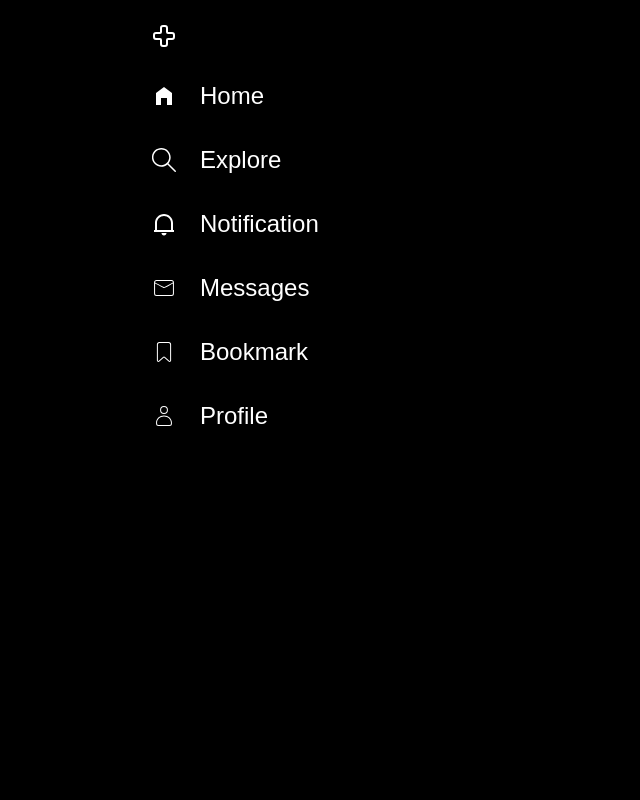
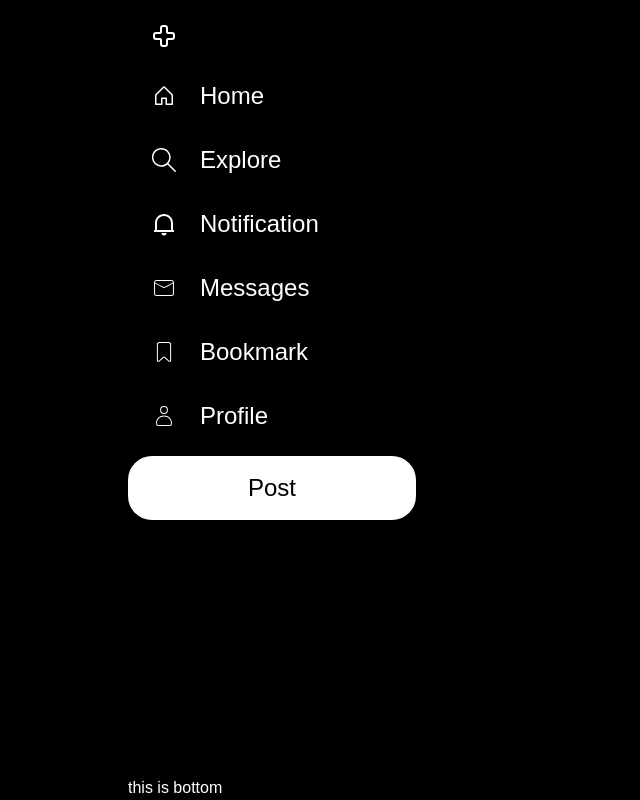
Before and after one commit to thorsanchez/Xclone, a Next.js app: page / in a window 1280 px wide. Shown: the whole page, without its empty margins (0-640 px from the left). Built offline with nearby package versions, Linux system fonts and the light colour scheme.

Commit message:
bæta við post takka

```diff
--- a/src/app/page.tsx
+++ b/src/app/page.tsx
@@ -6,17 +6,17 @@ import { CiBookmark } from "react-icons/ci";
 import { CiUser } from "react-icons/ci";
 import Link from "next/link";
 import { LuCross } from "react-icons/lu";
-
+import { PiHouse } from "react-icons/pi";
 
 //https://react-icons.github.io/react-icons/
 const navigation_items = [
   {
-    title:"x",
-    icon:LuCross,
+    title: "x",
+    icon: LuCross,
   },
   {
     title: "Home",
-    icon: MdHomeFilled,
+    icon: PiHouse,
   },
   {
     title: "Explore",
@@ -44,7 +44,8 @@ const Home = () => {
     <div className="w-full h-full flex justify-center items-center relative bg-black">
       <div className="max-w-screen-lg w-full h-full flex relative">
         {/* left sidebar*/}
-        <section className="fixed w-72 flex flex-col h-screen space-y-4 my-4">
+        <section className="fixed w-72 flex flex-col item-stretch h-screen space-y-4">
+          <div className="flex flex-col item-stretch h-screen space-y-4 mt-4">
             {navigation_items.map((item) => (
               <Link
                 className="hover:bg-white/10 text-2xl transition duration-200 flex items-center justify-start w-fit space-x-6 rounded-3xl py-2 px-6"
@@ -57,6 +58,11 @@ const Home = () => {
                 {item.title !== "x" && <div>{item.title}</div>}
               </Link>
             ))}
+            <button className="w-full rounded-3xl bg-white px-6 py-4 text-2xl text-center hover:bg-opacity-70 transition duration-200 text-black">
+              Post
+            </button>
+          </div>
+          <div> this is bottom</div>
         </section>
         <main></main>
         <section></section>
```
Lines whose indentation alone changed are shown as unchanged.
